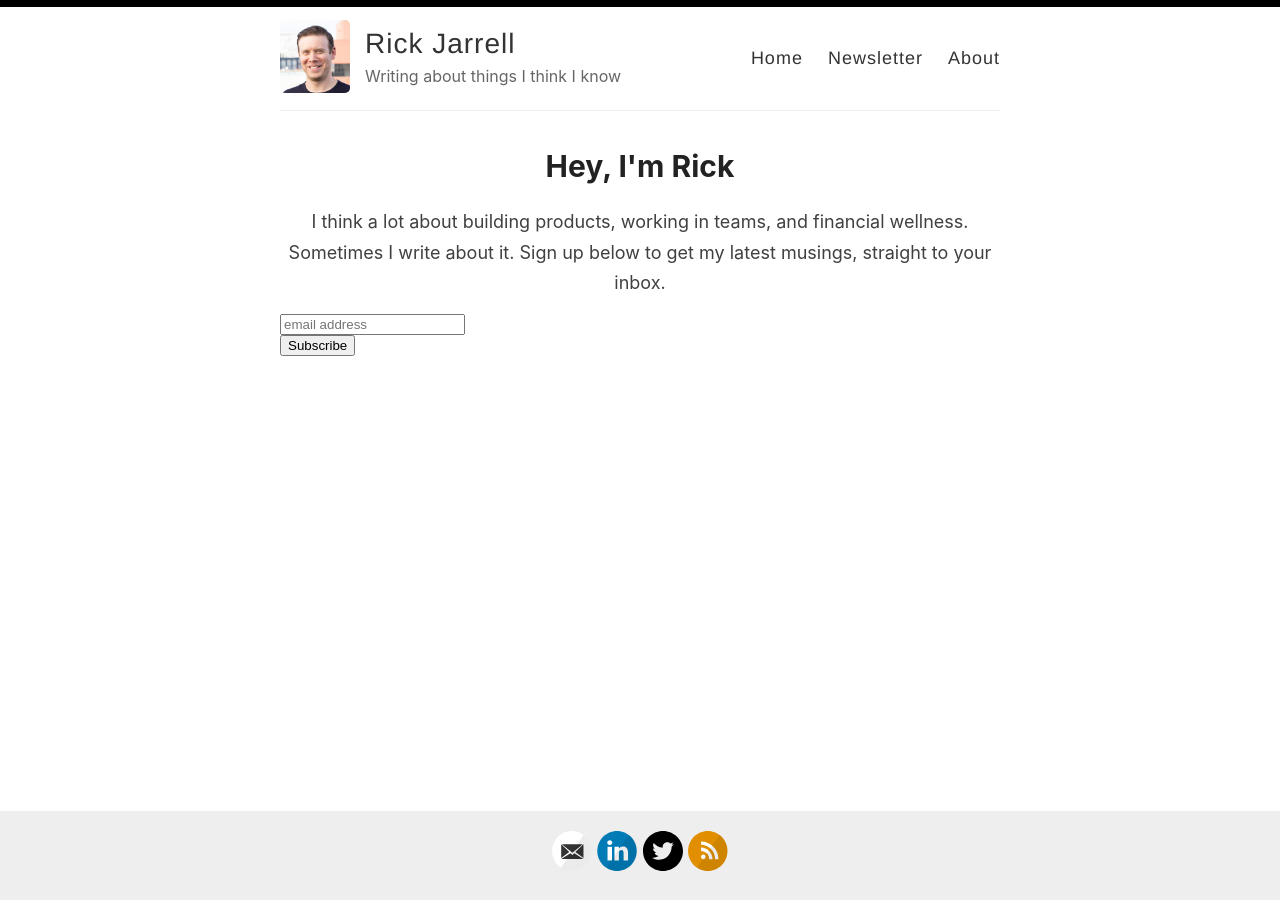
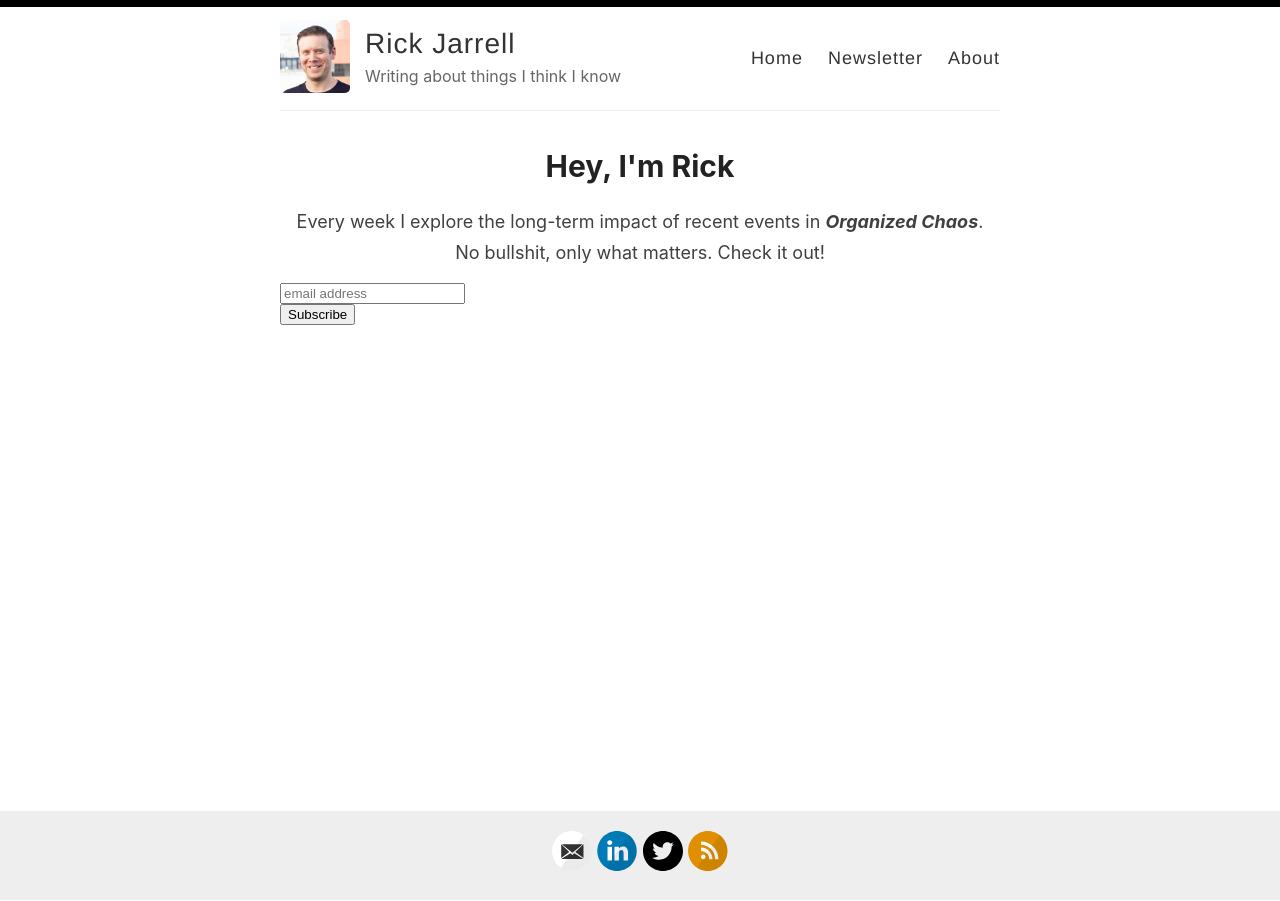
Before and after one commit to rickjarrell/backupblog, a Jekyll site: the page built from index.html, in a window 1280 px wide. Built offline with Jekyll 4.4.1, drawn with Linux system fonts in a browser that asks for light colours; the list of posts is cut into pages by our own code; comment, search, counter and statistics services are not loaded.

Commit message:
Update index.html

```diff
--- a/index.html
+++ b/index.html
@@ -2,8 +2,7 @@
 layout: default
 ---
 <h1>Hey, I'm Rick</h1>
-<p align = center>I think a lot about building products, working in teams, and financial wellness. Sometimes I write about it. Sign up below to get my latest musings, straight to your inbox.
-</p>
+<p align = center>Every week I explore the long-term impact of recent events in <b><i>Organized Chaos</i></b>.<br>No bullshit, only what matters. Check it out!</p>
 <!-- Begin Mailchimp Signup Form -->
 <link href="//cdn-images.mailchimp.com/embedcode/horizontal-slim-10_7.css" rel="stylesheet" type="text/css">
 <style type="text/css">
```
